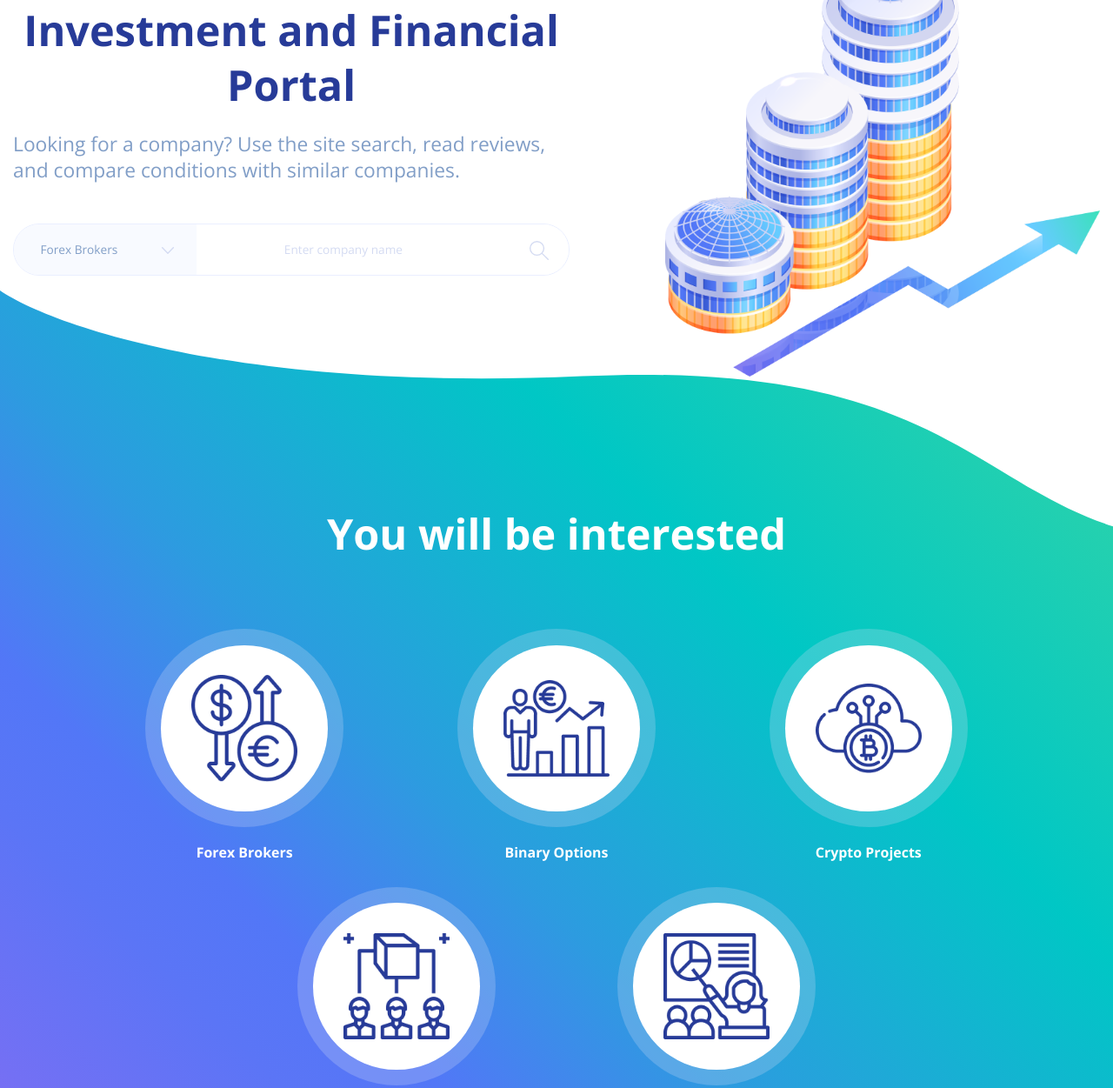
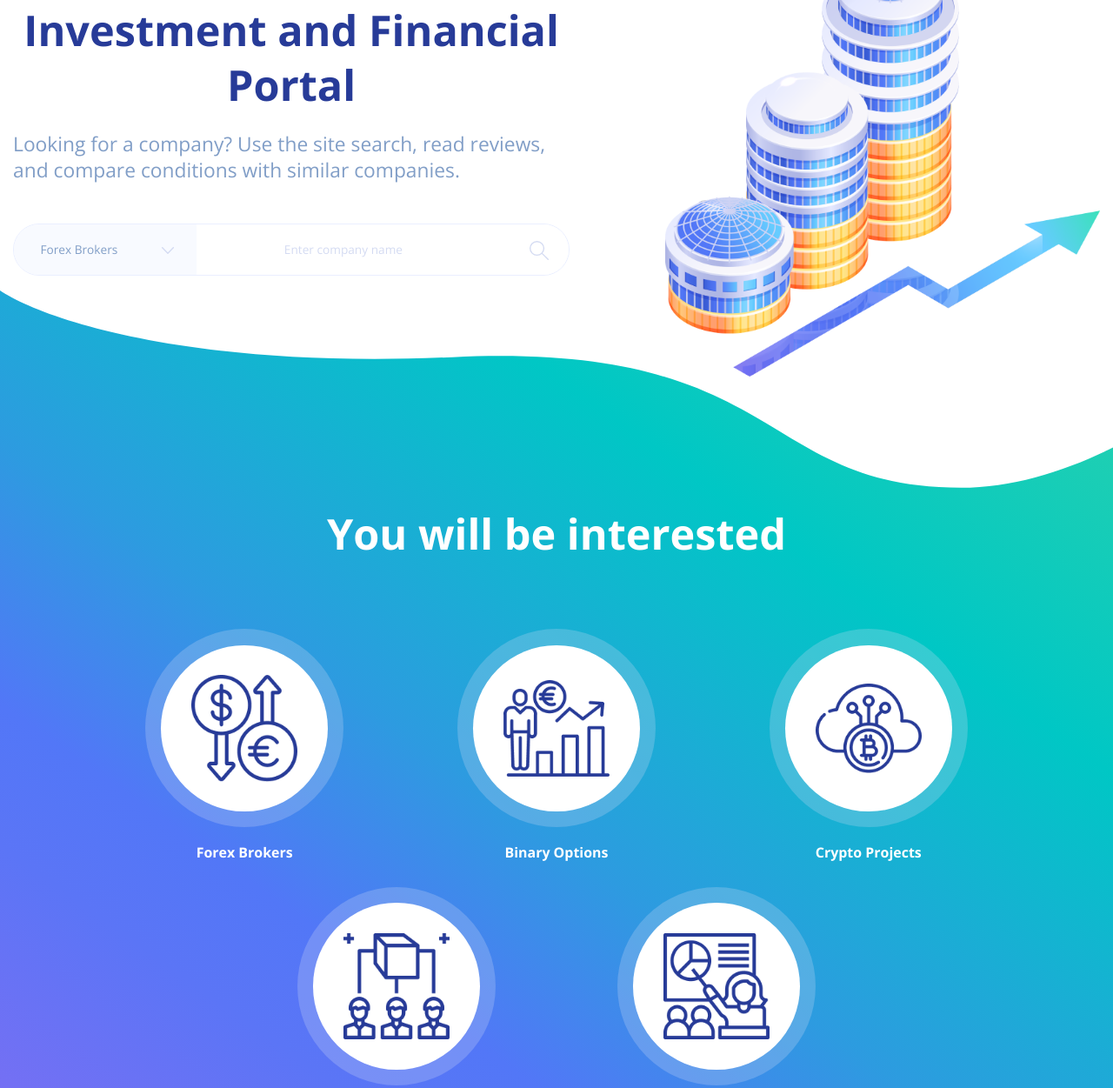
Before and after one commit to KladkoDenys/dengi-finance-site, a plain HTML site: page index.html in a window 1280 px wide. Shown: the part 199-1450 px from the top of the page at 87% size. Drawn offline with nearby package versions, Linux system fonts and the light colour scheme.

Commit message:
info section bg

```diff
--- a/style/scss/style.scss
+++ b/style/scss/style.scss
@@ -704,16 +704,8 @@ a {
 //---------------------------------------------------------------------------------------
 
 .info {
-    // background-image: url('../img/main/main/info/bg.svg');
-    // background-size: cover;
-
-    // width: 100%;
-    // height: 100%;
-    background: linear-gradient(224.39deg, #35D5A5 2.1%, #00C7C5 32.94%, #2D9BE0 57.62%, #5277F7 71.52%, #5B75F6 79.13%, #7370F4 91.42%, #836DF3 98.23%);
-    -webkit-mask-image: url('../img/main/main/info/bg.svg');
-    mask-image: url('../img/main/main/info/bg.svg');
-    // mask-size: cover;
-    // mask-repeat: no-repeat;
+    background-image: url('../img/main/main/info/bg.svg');
+    background-size: cover;
 
 
     &__container {
```
Also changed, not shown: style/style.css.
